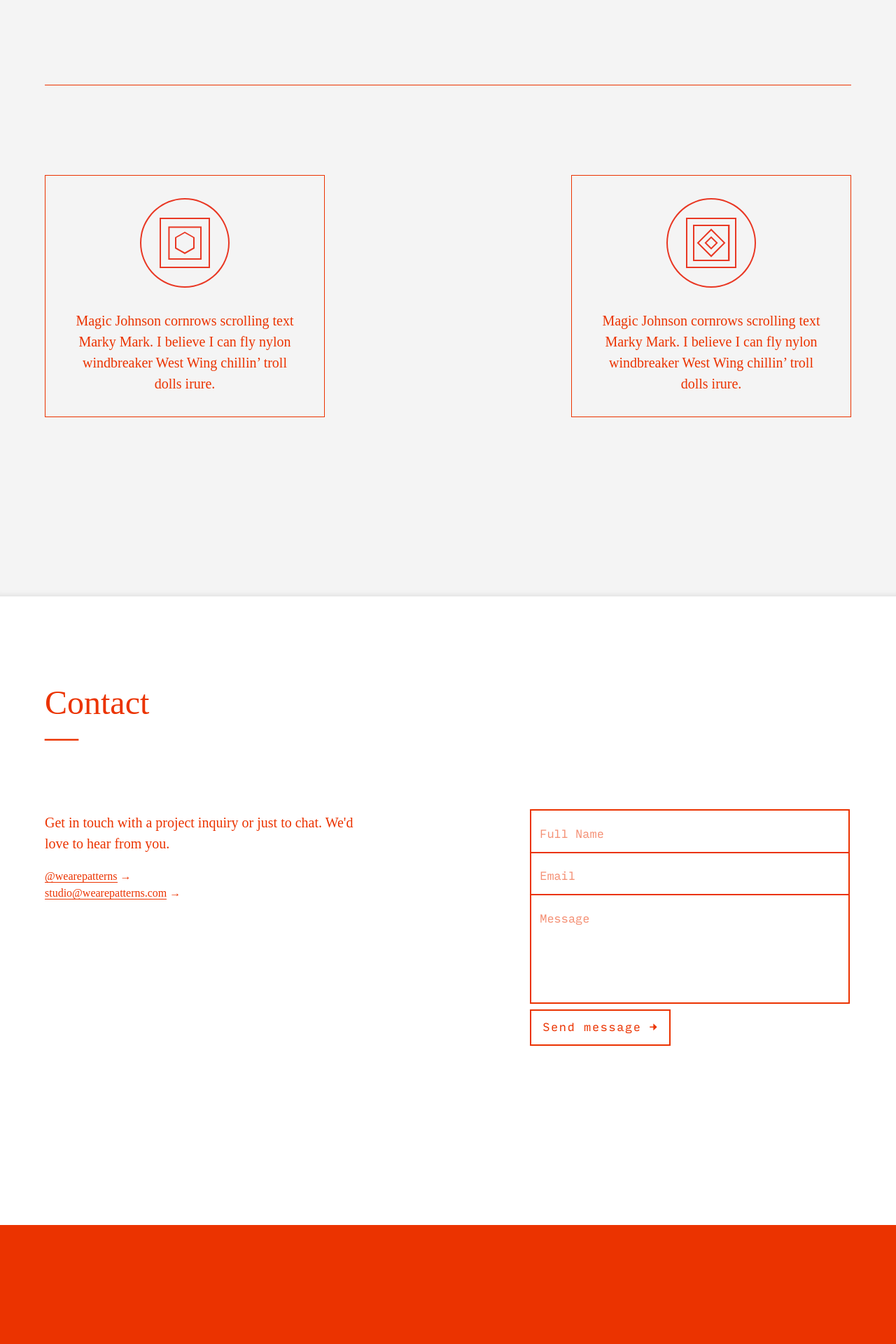
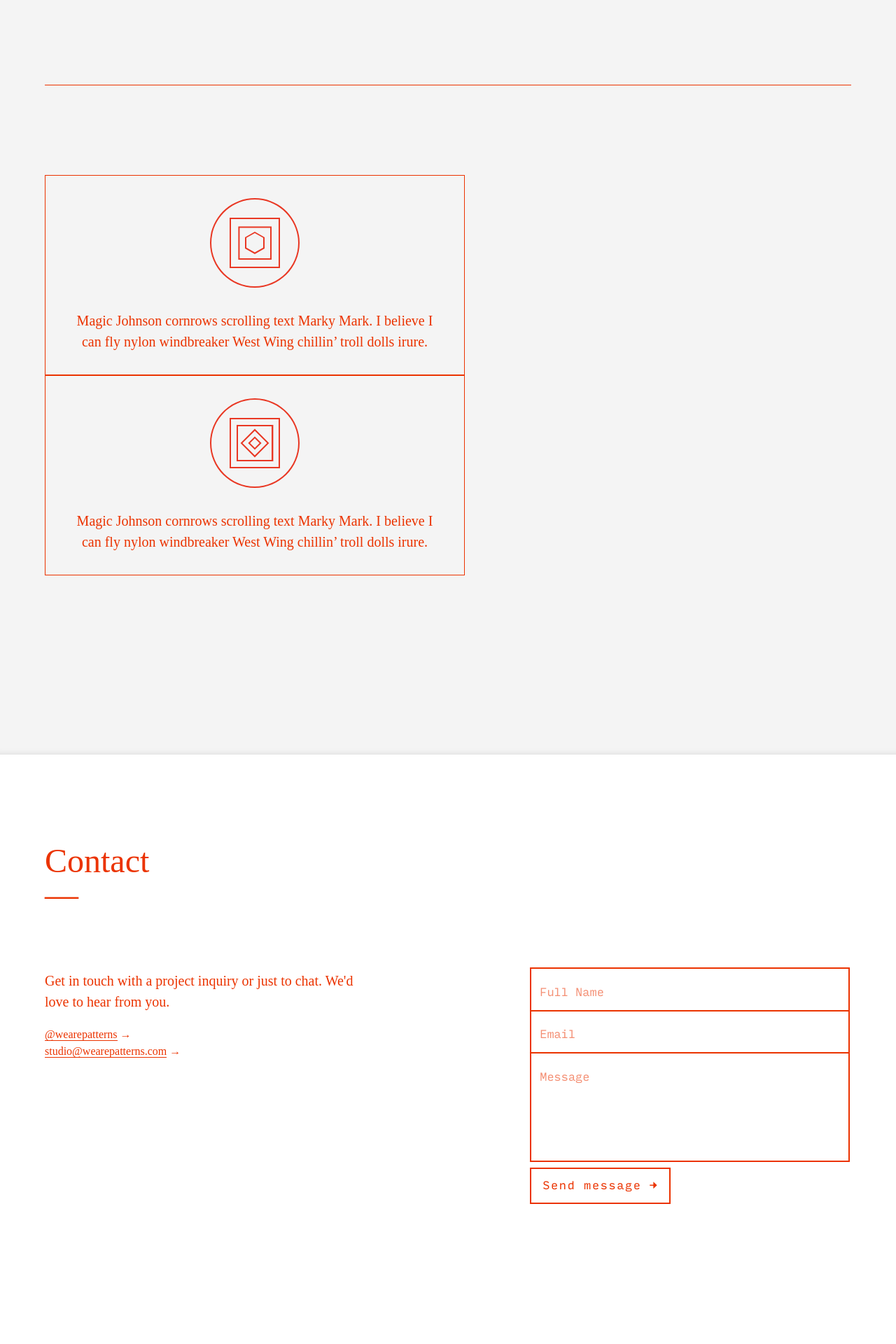
Before and after one commit to wearepatterns/wearepatterns.github.io, a Jekyll site: the page built from index.markdown, in a window 1280 px wide. Shown: the part 1189-3109 px from the top of the page at 70% size. Built offline with Jekyll 4.4.1, drawn with Linux system fonts in a browser that asks for light colours; before the commit the page ends 2955 px from its top, so only the background shows below that.

Commit message:
Update new.html

```diff
--- a/_layouts/new.html
+++ b/_layouts/new.html
@@ -72,14 +72,14 @@
             </div>
 
             <div class="flex-ns flex-wrap-ns justify-between-ns pt4 pt6-l mt4 mt6-l bt b--red fw3" style="max-width:80rem;">
-                <div class="ba measure-narrow-ns tc">
+                <div class="ba measure-ns tc">
                     <div class="flex justify-center w-100">
                         <img class="pt4-ns w3 w4-l" src="/design.svg">
                     </div>
                     <!--<h2 class="mt4 f5 fw3 normal lh-title">Design</h2>-->
                     <p class="mv4 ph4-ns">Magic Johnson cornrows scrolling text Marky Mark. I believe I can fly nylon windbreaker West Wing chillin’ troll dolls irure.</p>
                 </div>
-                <div class="ba measure-narrow-ns tc">
+                <div class="ba measure-ns tc">
                     <div class="flex justify-center w-100">
                         <img class="pt4-ns w3 w4-l" src="/code.svg">
                     </div>
```
